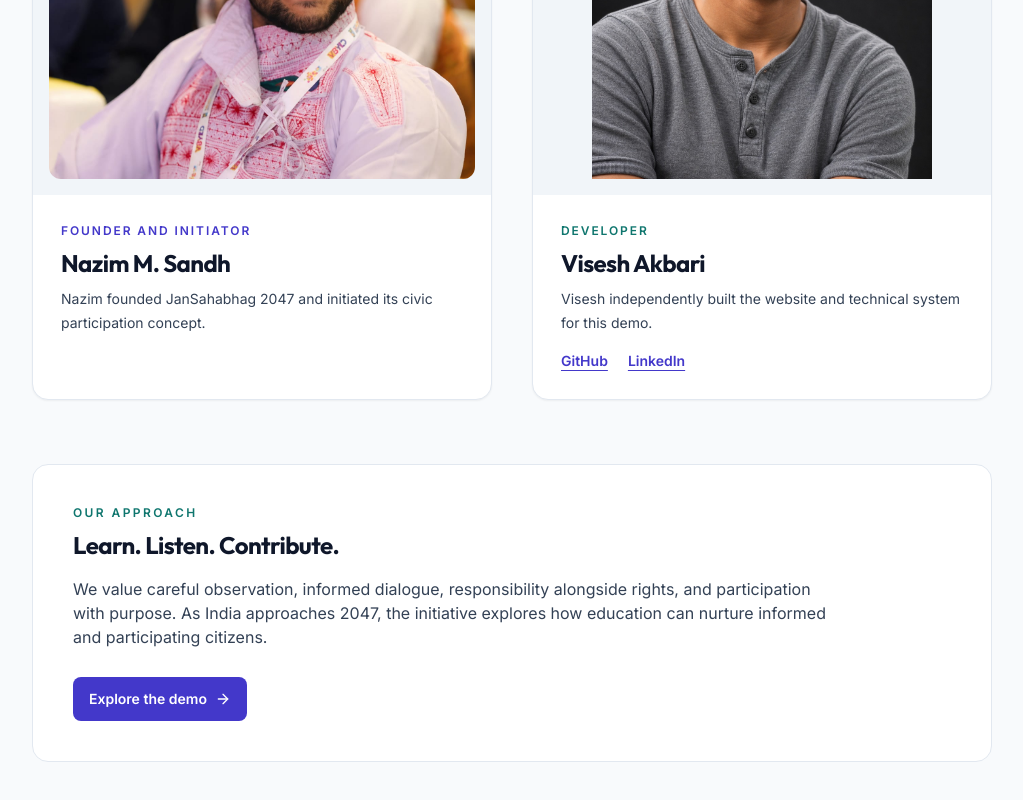
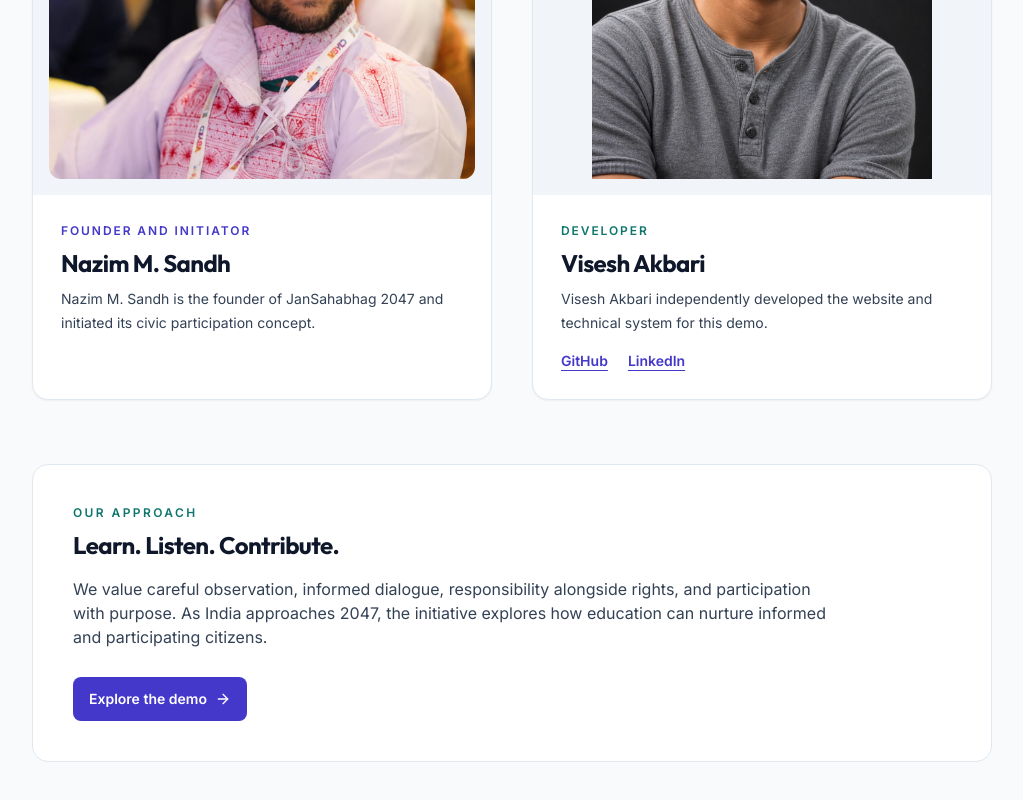
Before and after one commit to Laluboom/jansahabhag-2047-demo, a React (Vite) app: page /about in a window 1280 px wide. Shown: the part 1171-1971 px from the top of the page, without its empty margins (256-1279 px from the left). Built offline with nearby package versions, Linux system fonts and the light colour scheme.

Commit message:
Use third-person founder and developer descriptions

```diff
--- a/src/features/about/AboutPage.tsx
+++ b/src/features/about/AboutPage.tsx
@@ -58,7 +58,7 @@ export const AboutPage: React.FC = () => (
             <p className="text-xs font-semibold uppercase tracking-[0.16em] text-civic-indigo-700">Founder and Initiator</p>
             <h3 className="font-heading text-2xl font-bold text-slate-900">Nazim M. Sandh</h3>
             <p className="text-sm leading-6 text-slate-700">
-              Nazim founded JanSahabhag 2047 and initiated its civic participation concept.
+              Nazim M. Sandh is the founder of JanSahabhag 2047 and initiated its civic participation concept.
             </p>
           </div>
         </article>
@@ -77,7 +77,7 @@ export const AboutPage: React.FC = () => (
             <p className="text-xs font-semibold uppercase tracking-[0.16em] text-civic-teal-700">Developer</p>
             <h3 className="font-heading text-2xl font-bold text-slate-900">Visesh Akbari</h3>
             <p className="text-sm leading-6 text-slate-700">
-              Visesh independently built the website and technical system for this demo.
+              Visesh Akbari independently developed the website and technical system for this demo.
             </p>
             <div className="flex flex-wrap gap-x-5 gap-y-2 pt-2 text-sm font-semibold">
               <a href="https://github.com/laluboom" target="_blank" rel="noopener noreferrer" className="text-civic-indigo-700 underline underline-offset-4 hover:text-civic-indigo-900 focus-visible:outline-none focus-visible:ring-2 focus-visible:ring-civic-indigo-500">
```
Also changed, not shown: 1 other file (tests, documents, lock files or other folders).
